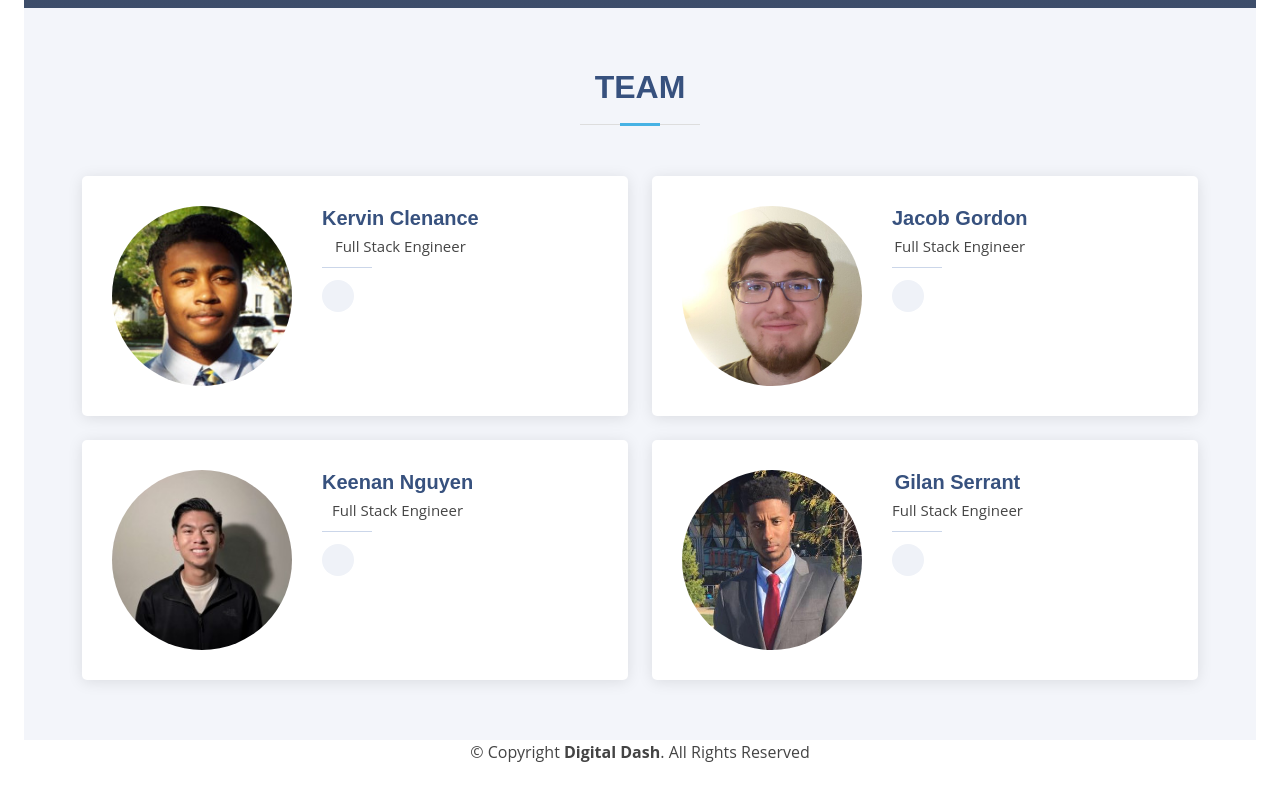
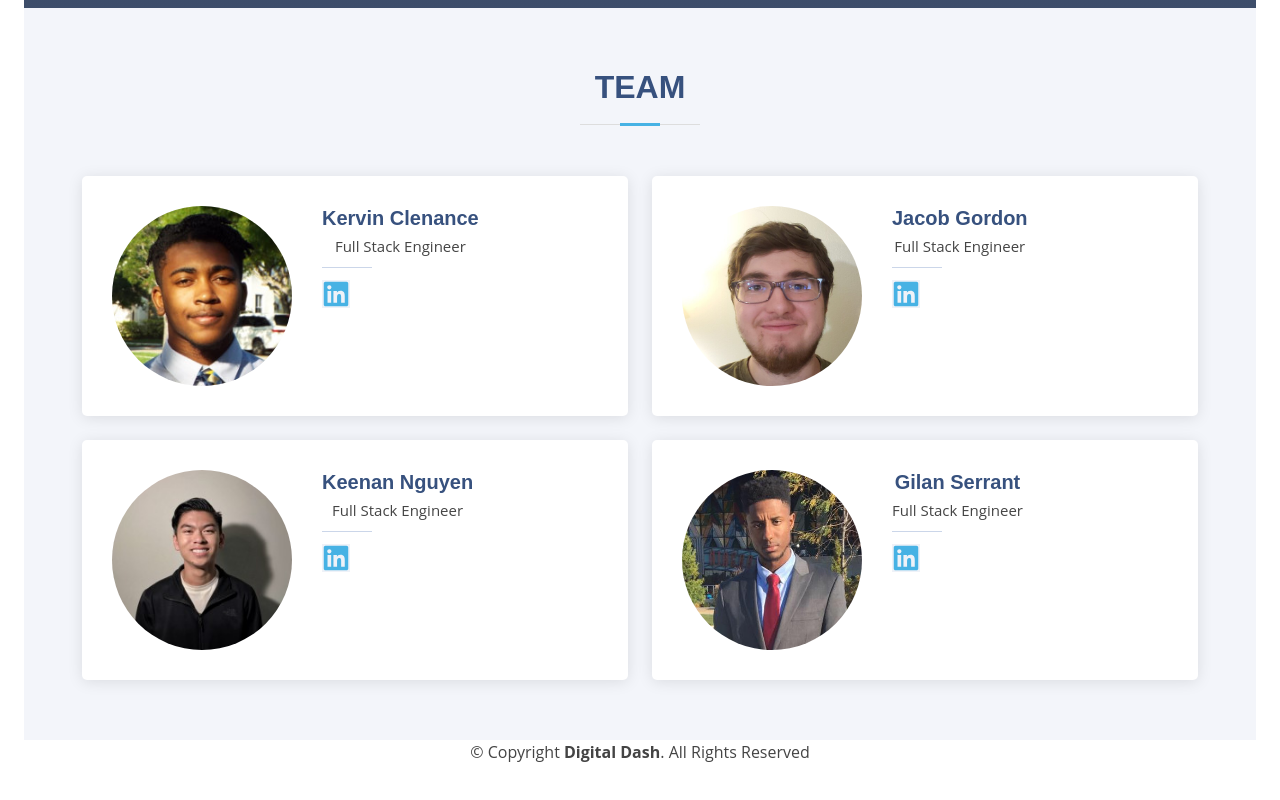
Before and after one commit to G-Tech1/Digital-Dash, a React (Create React App) app in the folder react-folder/attendees/: page / in a window 1280 px wide. Shown: the part 762-1562 px from the top of the page. Built offline with nearby package versions, Linux system fonts and the light colour scheme.

Commit message:
updated linkedin links

```diff
--- a/react-folder/attendees/package.json
+++ b/react-folder/attendees/package.json
@@ -10,6 +10,7 @@
     "react": "^18.2.0",
     "react-chartjs-2": "^4.3.1",
     "react-dom": "^18.2.0",
+    "react-icons": "^4.4.0",
     "react-router-dom": "^6.3.0",
     "react-scripts": "5.0.1",
     "web-vitals": "^2.1.4"
--- a/react-folder/attendees/src/App.css
+++ b/react-folder/attendees/src/App.css
@@ -1227,9 +1227,8 @@ section {
   display: flex;
   align-items: center;
   justify-content: center;
-  border-radius: 50px;
-  width: 32px;
-  height: 32px;
+  width: 28px;
+  height: 28px;
   background: #eff2f8;
 }
 
@@ -1240,11 +1239,7 @@ section {
 }
 
 .team .member .social a:hover {
-  background: #47b2e4;
-}
-
-.team .member .social a:hover i {
-  color: #fff;
+  background: #FFFAE4;
 }
 
 .team .member .social a+a {
--- a/react-folder/attendees/src/MainPage.js
+++ b/react-folder/attendees/src/MainPage.js
@@ -1,5 +1,6 @@
 import { useState } from 'react';
-import './App.css'
+import { FaLinkedin } from 'react-icons/fa';
+import './App.css';
 
 function MainPage() {
 
@@ -46,16 +47,16 @@ function MainPage() {
                 <h2>Total Internet Speed: {speed} Mbps</h2>
             </div>
 
-            <section id="cta" class="cta">
+            <section id="cta" className="cta">
                 <div class="container" data-aos="zoom-in">
 
-                    <div class="row">
-                        <div class="col-lg-9 text-center text-lg-start">
+                    <div className="row">
+                        <div className="col-lg-9 text-center text-lg-start">
                             <h3>Bandwidth Monitor Tool</h3>
                             <p> Download and use our bandwidth monitoring tool to analyze and keep track or your data usage today!</p>
                         </div>
-                        <div class="col-lg-3 cta-btn-container text-center">
-                            <a class="cta-btn align-middle" href="/products">Bandwidth Monitor Tool</a>
+                        <div className="col-lg-3 cta-btn-container text-center">
+                            <a className="cta-btn align-middle" href="/products">Bandwidth Monitor Tool</a>
                         </div>
                     </div>
 
@@ -79,7 +80,7 @@ function MainPage() {
                                     <span>Full Stack Engineer</span>
                                     {/* <p>Explicabo voluptatem mollitia et repellat qui dolorum quasi</p> */}
                                     <div className="social">
-                                        <a href=""> <i className="ri-linkedin-box-fill"></i> </a>
+                                        <a href="https://www.linkedin.com/in/kervin-clenance-bb847a157/"> <FaLinkedin size={28} /> </a>
                                     </div>
                                 </div>
                             </div>
@@ -93,7 +94,7 @@ function MainPage() {
                                     <span>Full Stack Engineer</span>
                                     {/* <p>Aut maiores voluptates amet et quis praesentium qui senda para</p> */}
                                     <div className="social">
-                                        <a href=""> <i className="ri-linkedin-box-fill"></i> </a>
+                                        <a href="https://www.linkedin.com/in/jacob-gordon-bb06ab227/"> <FaLinkedin size={28} /> </a>
                                     </div>
                                 </div>
                             </div>
@@ -107,7 +108,7 @@ function MainPage() {
                                     <span>Full Stack Engineer</span>
                                     {/* <p>Quisquam facilis cum velit laborum corrupti fuga rerum quia</p> */}
                                     <div className="social">
-                                        <a href=""> <i className="ri-linkedin-box-fill"></i> </a>
+                                        <a href="https://www.linkedin.com/in/keenan-nguyen/"> <FaLinkedin size={28} /> </a>
                                     </div>
                                 </div>
                             </div>
@@ -121,7 +122,7 @@ function MainPage() {
                                     <span>Full Stack Engineer</span>
                                     {/* <p>Dolorum tempora officiis odit laborum officiis et et accusamus</p> */}
                                     <div className="social">
-                                        <a href="https://www.linkedin.com/in/gilan-serrant-1a6645111/"> <i className="ri-linkedin-box-fill"></i> </a>
+                                        <a href="https://www.linkedin.com/in/gilan-serrant-1a6645111/"> <FaLinkedin size={28}/></a>
                                     </div>
                                 </div>
                             </div>
```
Also changed, not shown: 1 other file (tests, documents, lock files or other folders).
